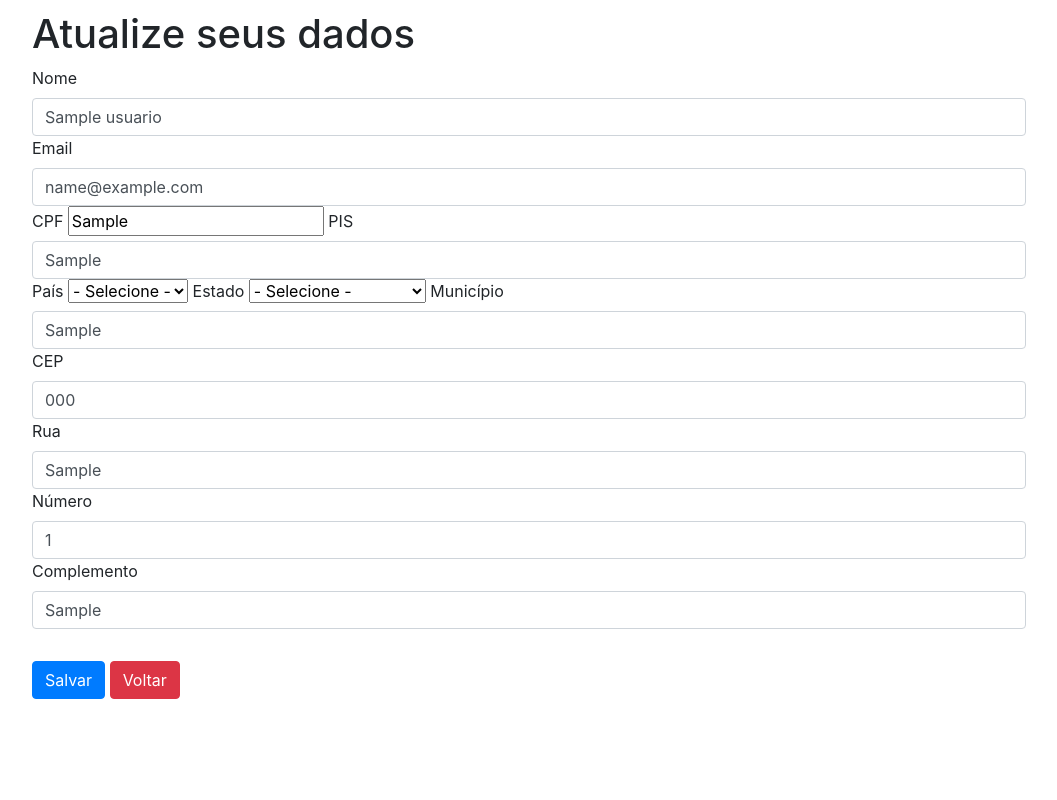
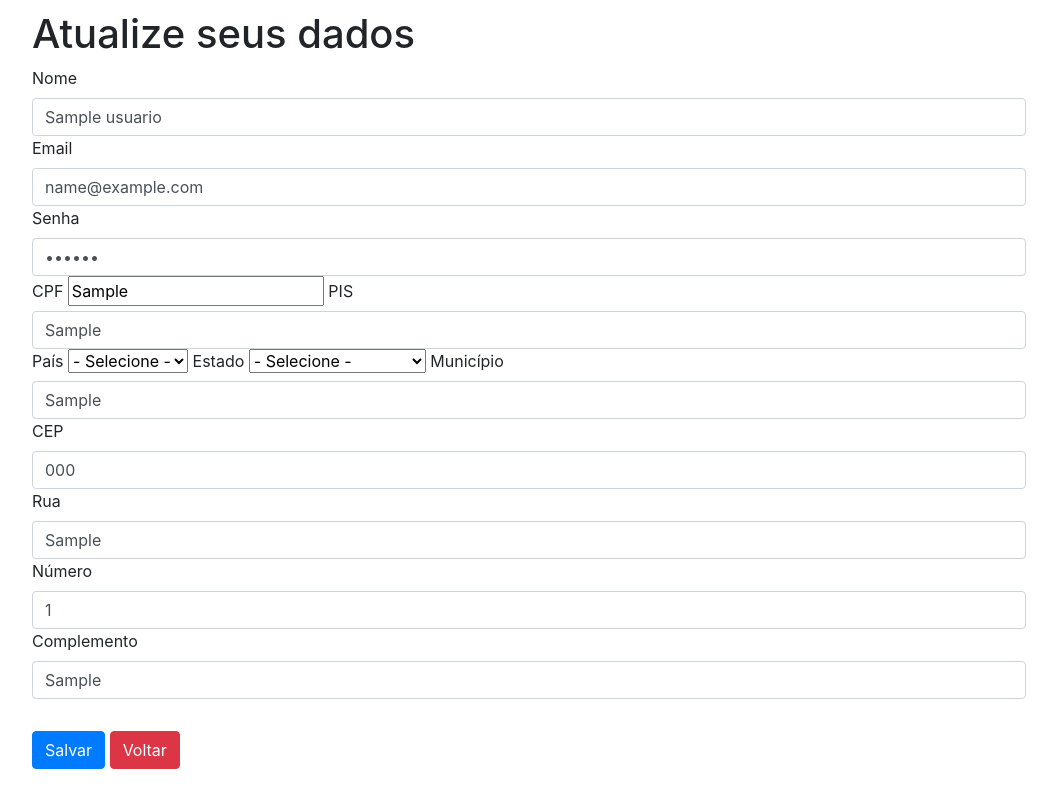
Before and after one commit to AkimGomes/ProjetoPT, a Flask app: page /informacoes-editaveis-do-usuario in a window 1280 px wide. Shown: the whole page, without its empty margins (111-1168 px from the left). Run offline with Flask 2, Linux system fonts and the light colour scheme; a user stored in the database is signed in; tables that the repository leaves empty hold one stand-in row (values such as "Sample post"); some libraries are stand-ins or nearby versions.

Commit message:
Adicionando novamente o campo de senha do formulário

```diff
--- a/templates/informacoes_do_usuario_logado.html
+++ b/templates/informacoes_do_usuario_logado.html
@@ -12,6 +12,9 @@
 
                     <label for="email">Email</label>
                     <input type="email" id="email" name="email" class="form-control" value="{{ current_user.email_do_usuario }}" required>
+
+                     <label for="senha">Senha</label>
+                    <input type="password" id="senha" name="senha" minlength="4" maxlength="25" size="25" class="form-control" value="{{ current_user.senha_do_usuario }}" required>
 
                     <label for="cpf">CPF</label>
                     <input oninput="mascara(this)" type="text" id="cpf" name="cpf" class="form control" value="{{ current_user.cpf_do_usuario }}" min=1 required>
```
